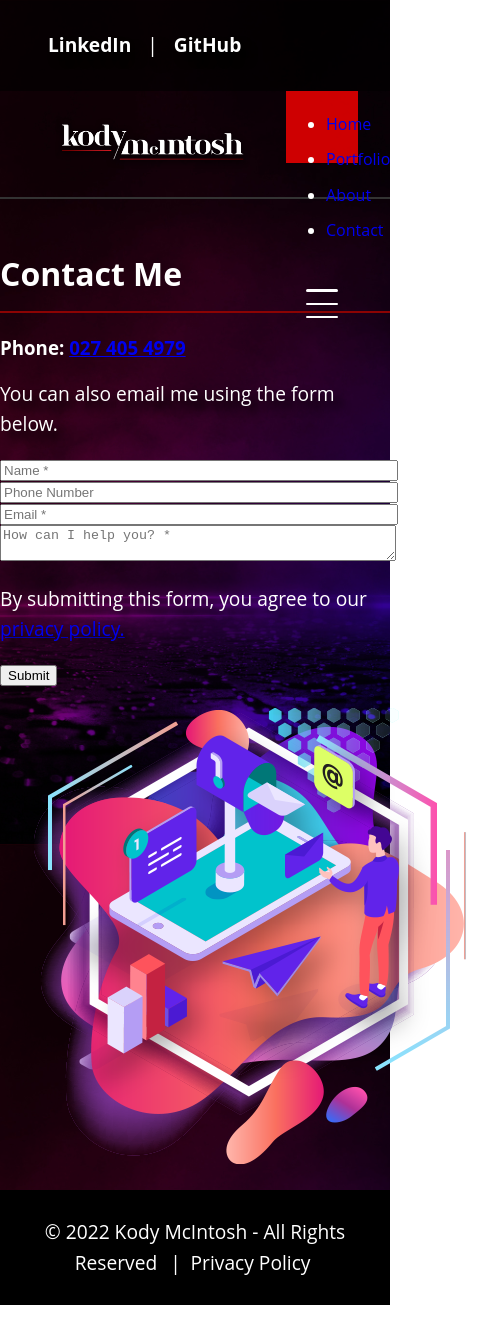
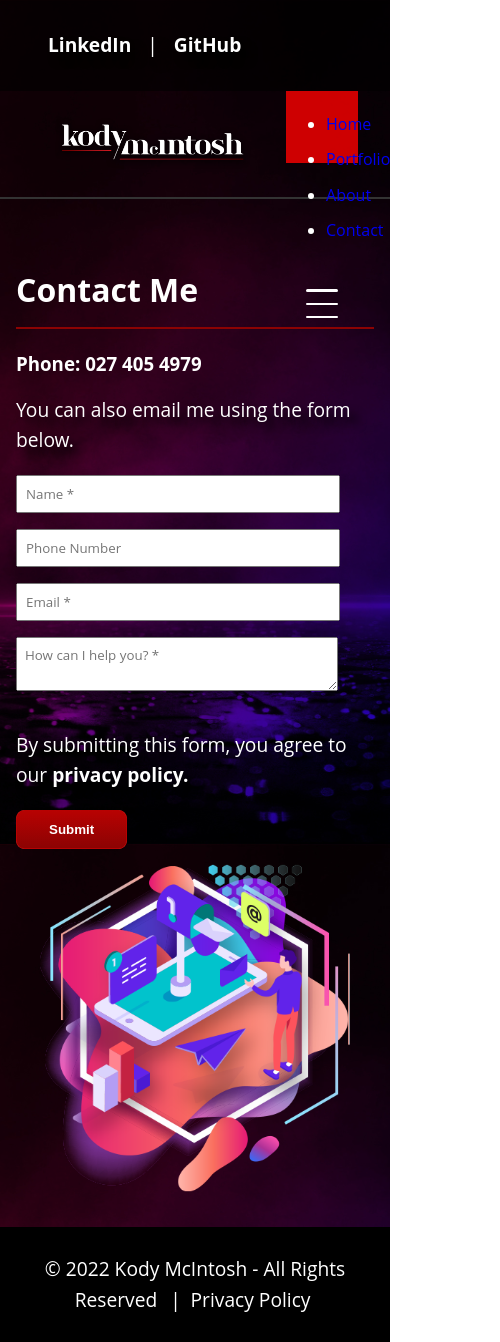
Before and after one commit to KodyMcIntosh/portfolio-production, a React (Create React App) app: page /contact in a window 390 px wide. Shown: the whole page, 500 px wide, since content can reach past the window. Before the commit the page ends 1305 px from the top, so only its background shows below. Built offline with nearby package versions, Linux system fonts and the light colour scheme.

Commit message:
updating responsive image style

```diff
--- a/src/App.css
+++ b/src/App.css
@@ -138,7 +138,9 @@ ul li {
 
 /* small mobile layout */
 
-.homePage img {
+.homePage img,
+.about img,
+.contactForm img {
   max-width: 18rem;
 }
 
@@ -146,10 +148,54 @@ ul li {
   padding-inline-start: 0;
 }
 
+.about {
+  padding: 0 2rem;
+}
+
+.about a,
+.contactForm a {
+  font-weight: bold;
+  color: #fff;
+  text-decoration: none;
+}
+
+.about a:hover,
+.contactForm a:hover {
+  color: #b70202;
+}
+
+.contactForm input,
+.contactForm textarea {
+  padding: 0.5rem;
+  margin-bottom: 1rem;
+  font-family: "Open Sans", Arial, Helvetica, sans-serif;
+  max-width: 19rem;
+}
+
+.contactForm {
+  padding: 1rem;
+}
+
+.contactForm button {
+  padding: 0.7rem 2rem;
+  font-weight: bold;
+  background-image: linear-gradient(#b70202, #8c0303);
+  color: #fff;
+  border: 1px solid #b70202;
+  border-radius: 0.5rem;
+}
+
+.contactForm button:hover {
+  background-image: linear-gradient(#8c0303, #b70202);
+  cursor: pointer;
+}
+
 /* mobile layout */
 
 @media only screen and (min-width: 20rem) {
-  .homePage img {
+  .homePage img,
+  .about img,
+  .contactForm img {
     max-width: 38rem;
     width: 100%;
   }
@@ -426,13 +472,6 @@ ul li {
     float: left;
   }
 
-  .contactForm input,
-  .contactForm textarea {
-    padding: 0.5rem;
-    margin-bottom: 1rem;
-    font-family: "Open Sans", Arial, Helvetica, sans-serif;
-  }
-
   .contactForm label {
     color: #fff;
   }
@@ -474,6 +513,13 @@ ul li {
   .managementBlock img,
   .about img {
     margin-top: 3rem;
+  }
+
+  .homePage img,
+  .about img,
+  .contactForm img {
+    max-width: 40rem;
+    width: 100%;
   }
 
   .about a,
```
